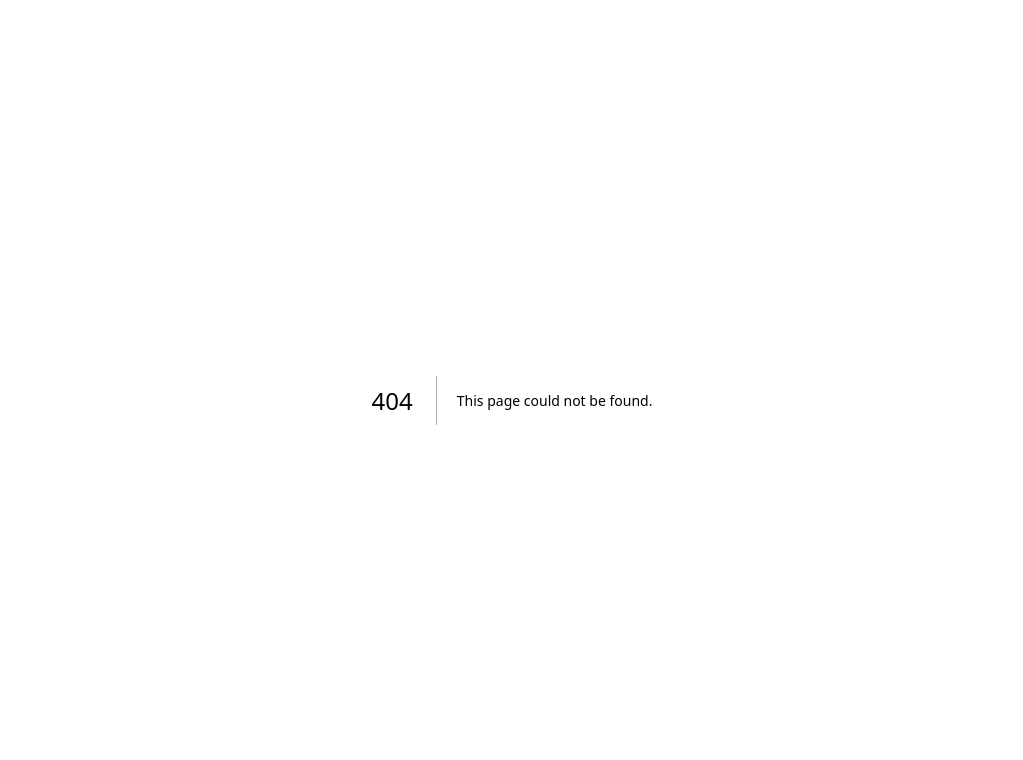
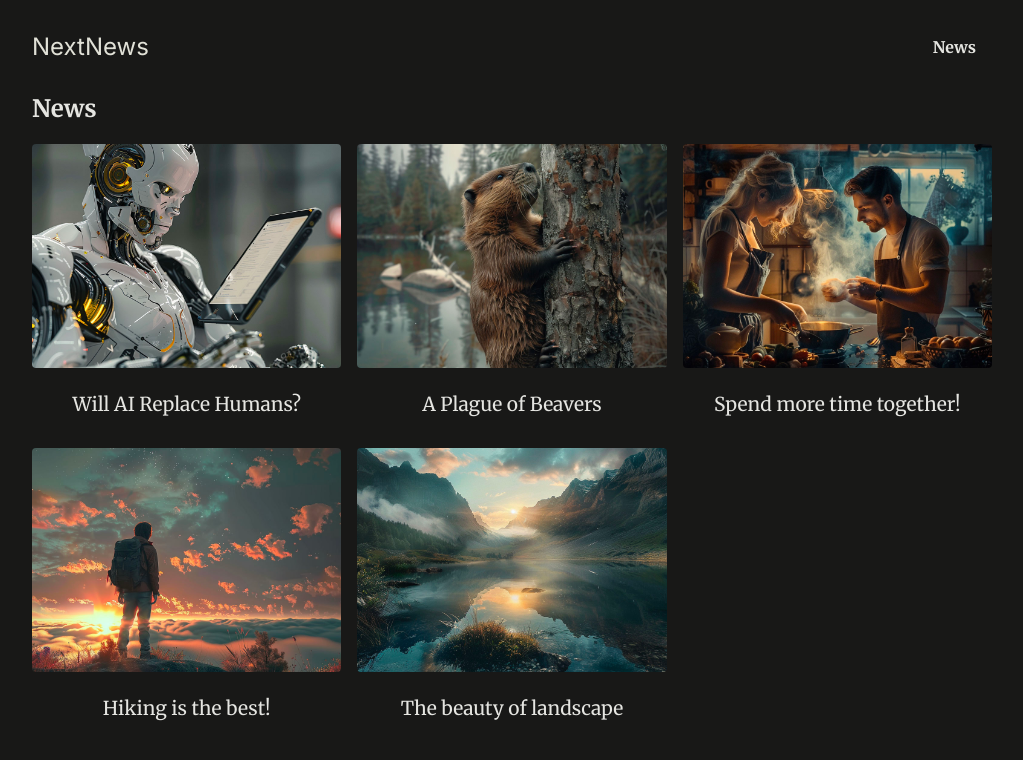
Before and after one commit to lynxDev94/Next.js-learning, a Next.js app in the folder 01-starting-project/: page /news in a window 1280 px wide. Before the commit this address had no page. Shown: the top 760 px of the page, without its empty margins (128-1151 px from the left). Built offline with nearby package versions, Linux system fonts and the light colour scheme.

Commit message:
add news page

```diff
--- /dev/null
+++ b/01-starting-project/app/components/header.jsx
@@ -0,0 +1,18 @@
+import Link from 'next/link';
+
+export default function MainHeader() {
+  return (
+    <header id="main-header">
+      <div id="logo">
+        <Link href="/">NextNews</Link>
+      </div>
+      <nav>
+        <ul>
+          <li>
+            <Link href="/news">News</Link>
+          </li>
+        </ul>
+      </nav>
+    </header>
+  );
+}
--- a/01-starting-project/app/layout.js
+++ b/01-starting-project/app/layout.js
@@ -1,4 +1,5 @@
 import './globals.css';
+import MainHeader from './components/header';
 
 export const metadata = {
   title: 'Next.js Page Routing & Rendering',
@@ -8,7 +9,12 @@
 export default function RootLayout({ children }) {
  return (
     <html lang="en">
-      <body>{children}</body>
+      <body>
+        <div id="page">
+        <MainHeader />
+        {children}
+        </div>
+     </body>
     </html>
   )
 }
--- /dev/null
+++ b/01-starting-project/app/news/page.jsx
@@ -0,0 +1,24 @@
+import React from "react";
+import Link from "next/link";
+import Image from "next/image";
+import { DUMMY_NEWS } from "../../dummy-news.js";
+
+function NewsPage() {
+  return (
+    <nav>
+      <h1>News</h1>
+      <ul className="news-list">
+        {DUMMY_NEWS.map((news) => (
+          <li key={news.id}>
+            <Link href={`/news/${news.slug}`}>
+               <img src={`/images/news/${news.image}`} alt={news.title} />
+              <span>{news.title}</span>
+            </Link>
+          </li>
+        ))}
+      </ul>
+    </nav>
+  );
+}
+
+export default NewsPage;
--- a/01-starting-project/app/page.js
+++ b/01-starting-project/app/page.js
@@ -1,3 +1,5 @@
+import Header from './components/header';
+
 export default function HomePage() {
   return (
     <div id="home">
--- /dev/null
+++ b/01-starting-project/dummy-news.js
@@ -0,0 +1,43 @@
+export const DUMMY_NEWS = [
+    {
+      id: 'n1',
+      slug: 'will-ai-replace-humans',
+      title: 'Will AI Replace Humans?',
+      image: 'ai-robot.jpg',
+      date: '2021-07-01',
+      content:
+        'Since late 2022 AI is on the rise and therefore many people worry whether AI will replace humans. The answer is not that simple. AI is a tool that can be used to automate tasks, but it can also be used to augment human capabilities. The future is not set in stone, but it is clear that AI will play a big role in the future. The question is how we will use it.',
+    },
+    {
+      id: 'n2',
+      slug: 'beaver-plague',
+      title: 'A Plague of Beavers',
+      image: 'beaver.jpg',
+      date: '2022-05-01',
+      content: 'Beavers are taking over the world. They are building dams everywhere and flooding entire cities. What can we do to stop them?',
+    },
+    {
+      id: 'n3',
+      slug: 'couple-cooking',
+      title: 'Spend more time together!',
+      image: 'couple-cooking.jpg',
+      date: '2024-03-01',
+      content: 'Cooking together is a great way to spend more time with your partner. It is fun and you get to eat something delicious afterwards. What are you waiting for? Get cooking!',
+    },
+    {
+      id: 'n4',
+      slug: 'hiking',
+      title: 'Hiking is the best!',
+      image: 'hiking.jpg',
+      date: '2024-01-01',
+      content: 'Hiking is a great way to get some exercise and enjoy the great outdoors. It is also a great way to clear your mind and reduce stress. So what are you waiting for? Get out there and start hiking!',
+    },
+    {
+      id: 'n5',
+      slug: 'landscape',
+      title: 'The beauty of landscape',
+      image: 'landscape.jpg',
+      date: '2022-07-01',
+      content: 'Landscape photography is a great way to capture the beauty of nature. It is also a great way to get outside and enjoy the great outdoors. So what are you waiting for? Get out there and start taking some pictures!',
+    },
+  ];
```
Also changed, not shown: 01-starting-project/app/news/[slug]/page.jsx (added, +20 -0 lines), 01-starting-project/package.json (+7 -2 lines), 01-starting-project/tsconfig.json (added, +34 -0 lines), 1 other file (tests, documents, lock files or other folders).
